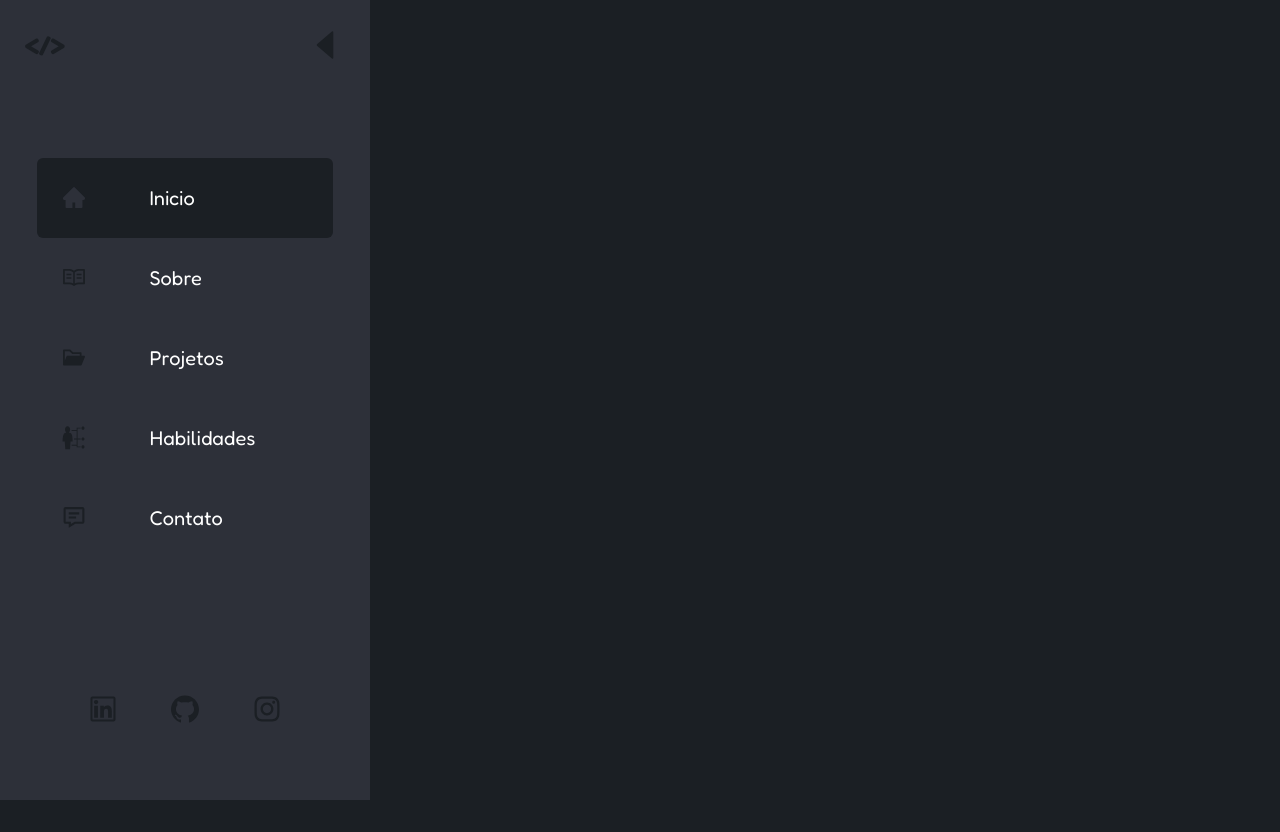
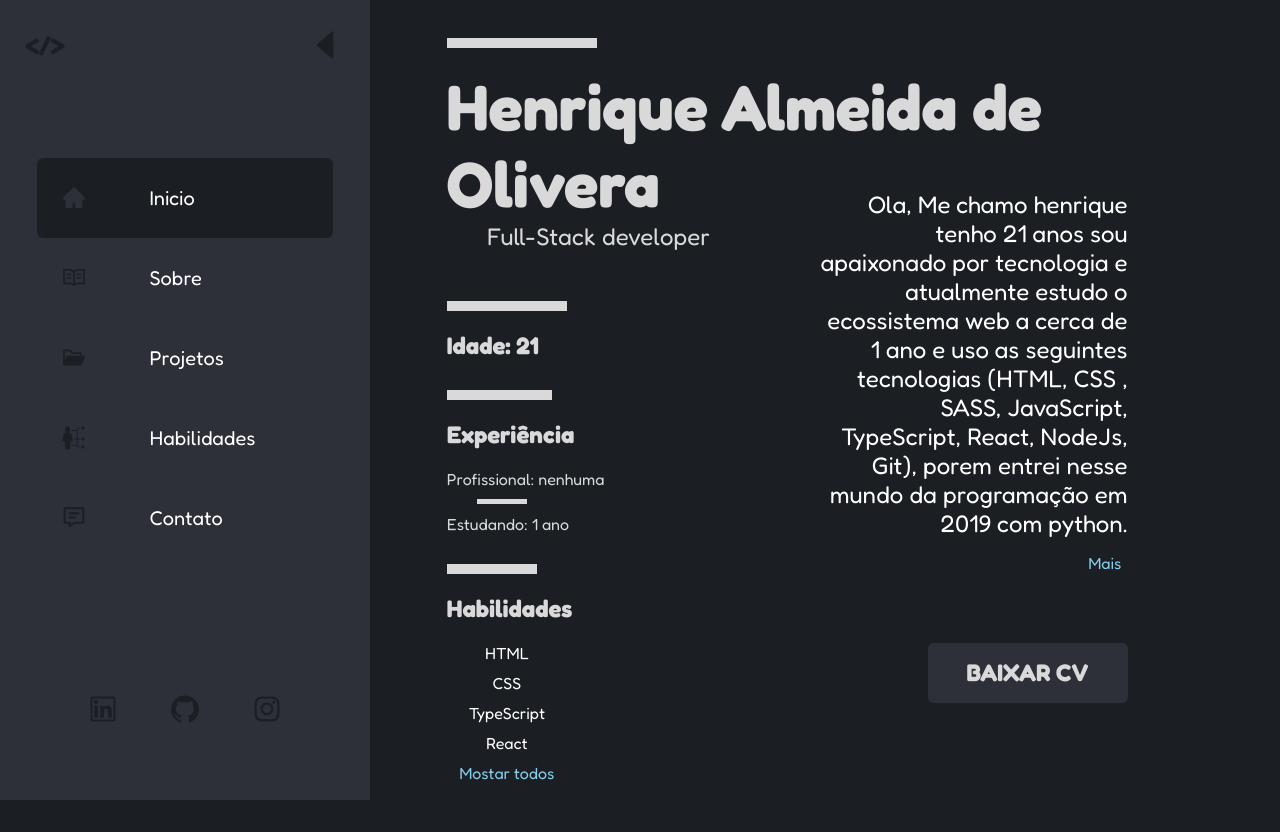
Before and after one commit to HenriqueeAl/Portf-lio, a React (Vite) app: page / in a window 1280 px wide. Before the commit the page ends 800 px from the top, so only its background shows below. Built offline with nearby package versions, Linux system fonts and the light colour scheme.

Commit message:
inicio content add

```diff
--- a/index.html
+++ b/index.html
@@ -5,7 +5,7 @@
     <link rel="icon" type="image/svg+xml" href="/vite.svg" />
     <meta name="viewport" content="width=device-width, initial-scale=1.0" />
     <link href="https://fonts.googleapis.com/css2?family=Fredoka:wght@400;700&display=swap" rel="stylesheet">
-    <title>Portfolio</title>
+    <title>Portfólio</title>
   </head>
   <body>
     <div id="root"></div>
--- a/src/App.scss
+++ b/src/App.scss
@@ -4,3 +4,7 @@
   box-sizing: border-box;
   background-color: #1B1F24;
 }
+
+.App{
+  display: flex;
+}
--- a/src/App.tsx
+++ b/src/App.tsx
@@ -1,5 +1,6 @@
 import { useState } from 'react'
 import './App.scss'
+import { Inicio } from './components/inicio/Inicio';
 import { Menuhide } from './components/menuhide/Menuhide'
 import { Menushow } from './components/menushow/Menushow'
 
@@ -10,6 +11,7 @@ function App(props: any) {
   return (
     <div className="App">
       {menu == true ? <Menushow menu={()=>setMenu(!menu)}></Menushow> : <Menuhide menu={()=>setMenu(!menu)}></Menuhide>}
+      <Inicio></Inicio>
     </div>
   )
 }
--- /dev/null
+++ b/src/components/inicio/Inicio.tsx
@@ -0,0 +1,50 @@
+import './inicio.scss'
+
+export const Inicio = () => {
+    return (
+        <section className='inicio'>
+            <div className='inicio-left'>
+                <div className='inicio-name'>
+                    <div className='line-name'></div>
+                    <h1>Henrique Almeida de Olivera</h1>
+                    <p>Full-Stack developer</p>
+                </div>
+                <div className='inicio-idade'>
+                    <div className='line-idade'></div>
+                    <h4>Idade: 21</h4>
+                </div>
+                <div className='inicio-experiencia'>
+                    <div className='line-experiencia'></div>
+                    <h4>Experiência</h4>
+                    <div className='center-experiencia'>
+                        <p>Profissional: nenhuma</p>
+                        <div className='line-meio-experiencia'></div>
+                        <p>Estudando: 1 ano</p>
+                    </div>
+                </div>
+                <div className='inicio-habilidades'>
+                    <div className='line-habilidades'></div>
+                    <h4>Habilidades</h4>
+                    <ul>
+                        <li>HTML</li>
+                        <li>CSS</li>
+                        <li>TypeScript</li>
+                        <li>React</li>
+                        <li><a href='#'>Mostar todos</a></li>
+                    </ul>
+                </div>
+            </div>
+
+            <div className='inicio-description'>
+            <p>
+                Ola, Me chamo henrique tenho 21 anos sou apaixonado por tecnologia e atualmente estudo
+                o ecossistema web a cerca de 1 ano e uso as seguintes tecnologias
+                (HTML, CSS , SASS, JavaScript, TypeScript, React, NodeJs, Git), porem entrei nesse mundo
+                da programação em 2019 com python.
+            </p>
+            <a href='#'>Mais</a>
+            <button>BAIXAR CV</button>
+            </div>
+        </section>
+    )
+}
--- /dev/null
+++ b/src/components/inicio/inicio.scss
@@ -0,0 +1,140 @@
+.inicio{
+    padding: 3% 6%;
+    display: flex;
+    .inicio-name{
+        width: 180%;
+        .line-name{
+            width: 150px;
+            height: 10px;
+            background-color: #D9D9D9;
+        }
+        h1{
+            margin-top: 20px;
+            color: #D9D9D9;
+            font-size: 64px;
+            font-family: fredoka;
+        }
+        p{
+            font-size: 24px;
+            color: #D9D9D9;
+            font-family: fredoka;
+            margin-left: 40px;
+        }
+    }
+
+    .inicio-idade{
+        width: fit-content;
+        .line-idade{
+            width: 120px;
+            height: 10px;
+            background-color: #D9D9D9;
+            margin-top: 50px;
+        }
+        h4{
+            margin-top: 20px;
+            font-size: 24px;
+            font-family: fredoka;
+            color: #D9D9D9;
+        }
+    }
+
+    .inicio-experiencia{
+        width: fit-content;
+        .line-experiencia{
+            width: 105px;
+            height: 10px;
+            margin-top: 30px;
+            background-color: #D9D9D9;
+        }
+        h4{
+            margin-top: 20px;
+            font-size: 24px;
+            font-family: fredoka;
+            color: #D9D9D9;
+            margin-bottom: 20px;
+        }
+
+        .center-experiencia{
+            .line-meio-experiencia{
+                width: 50px;
+                height: 5px;
+                background-color: #D9D9D9;
+                margin: 10px 30px;
+            }
+
+            p{
+                color: #D9D9D9;
+                font-size: 16px;
+                font-family: fredoka;
+            }
+        }
+
+    }
+
+    .inicio-habilidades{
+        width: fit-content;
+        .line-habilidades{
+            width: 90px;
+            height: 10px;
+            margin-top: 30px;
+            background-color: #D9D9D9;
+        }
+        h4{
+            margin-top: 20px;
+            font-size: 24px;
+            font-family: fredoka;
+            color: #D9D9D9;
+            margin-bottom: 20px;
+        }
+        ul{
+            width: 120px;
+            list-style: none;
+            text-align: center;
+            li{
+                margin-bottom: 10px;
+                color: white;
+                font-family: fredoka;
+
+                a{
+                    color: #87CEEB;
+                    text-decoration: none;
+                }
+            }
+        }
+    }
+
+    .inicio-description{
+        margin-top: 20%;
+        margin-right: 10%;
+        text-align: right;
+        font-family: fredoka;
+        display: flex;
+        flex-direction: column;
+        align-items: flex-end;
+        p{
+            text-align: right;
+            max-width: 700px;
+            color: white;
+            font-size: 24px;
+            margin-bottom: 15px;
+        }
+        a{
+            text-decoration: none;
+            color: #87CEEB;
+            margin-right: 2%;
+        }
+        button{
+            margin-top: 70px;
+            width: 200px;
+            height: 60px;
+            background: #2D3039;
+            border: none;
+            border-radius: 6px;
+            font-family: 'Fredoka';
+            font-size: 24px;
+            font-weight: bold;
+            color: #D9D9D9;
+            cursor: pointer;
+        }
+    }
+}
```
